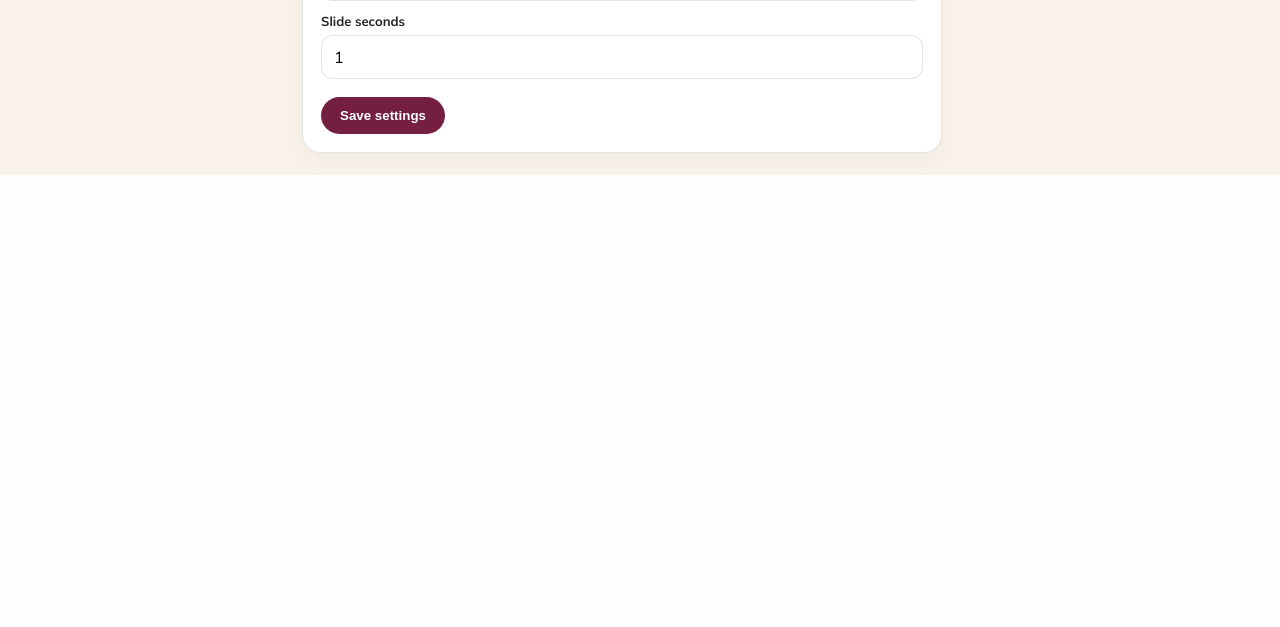
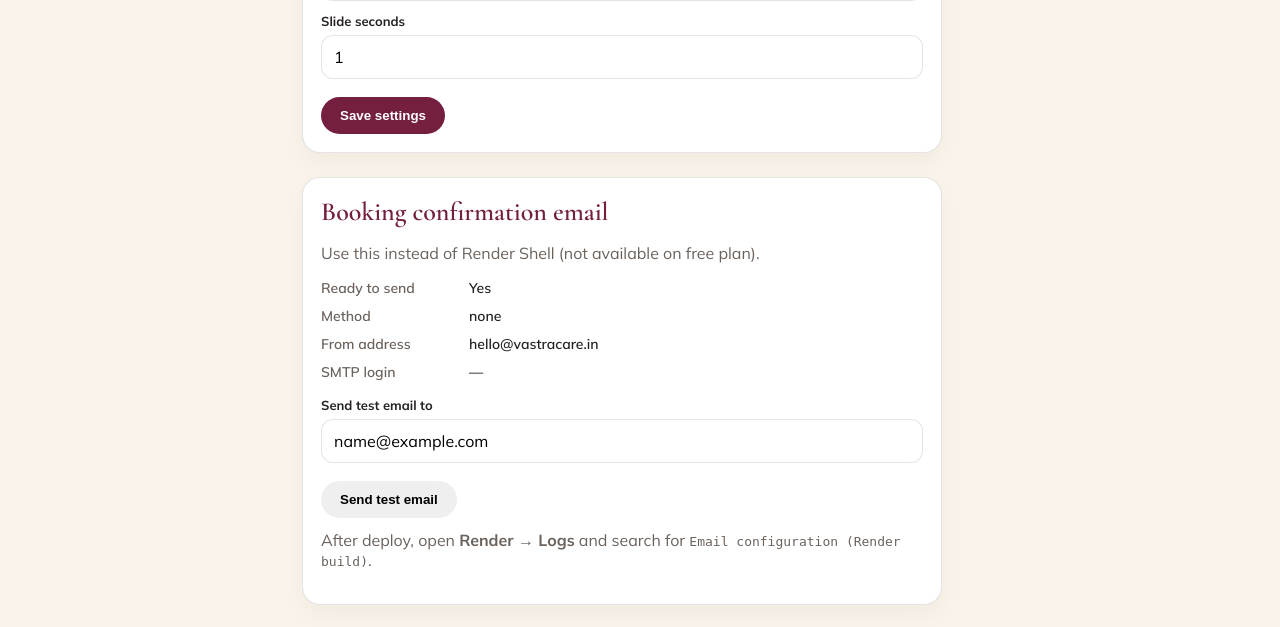
Before and after one commit to Poonghuzhali/fabric_care, a Django app: page /portal/settings/ in a window 1280 px wide. Shown: the part 827-1454 px from the top of the page. Before the commit the page ends 1002 px from the top, so only its background shows below. Run offline with Django 4.2, Linux system fonts and the light colour scheme; a user stored in the database is signed in; tables that the repository leaves empty hold one stand-in row (values such as "Sample post").

Commit message:
Add portal and build-log email tests without Render Shell.
Staff settings can send Brevo test mail; deploy logs report email config status.

```diff
--- /dev/null
+++ b/care/email_status.py
@@ -0,0 +1,25 @@
+from django.conf import settings
+
+from care.brevo_mail import get_brevo_api_key
+from care.mail import email_delivery_enabled
+
+
+def email_config_summary():
+    api_key = get_brevo_api_key()
+    smtp_user = (getattr(settings, "EMAIL_HOST_USER", "") or "").strip()
+    from_email = (getattr(settings, "DEFAULT_FROM_EMAIL", "") or "").strip()
+    if api_key:
+        method = "brevo_api"
+    elif getattr(settings, "EMAIL_CONFIGURED", False):
+        method = "smtp"
+    else:
+        method = "none"
+    return {
+        "delivery_enabled": email_delivery_enabled(),
+        "method": method,
+        "brevo_api_configured": bool(api_key),
+        "smtp_host": getattr(settings, "EMAIL_HOST", "") or "—",
+        "smtp_user": smtp_user or "—",
+        "from_email": from_email or "—",
+        "from_email_ok": bool(from_email) and not from_email.lower().endswith("@smtp-brevo.com"),
+    }
--- a/care/mail.py
+++ b/care/mail.py
@@ -1,7 +1,7 @@
 import logging
 
 from django.conf import settings
-from django.core.mail import EmailMultiAlternatives
+from django.core.mail import EmailMultiAlternatives, send_mail
 from django.template.loader import render_to_string
 
 from care.brevo_mail import get_brevo_api_key, send_transactional_email
@@ -98,3 +98,31 @@ def send_booking_confirmation(booking, site=None):
     message.attach_alternative(html_body, "text/html")
     message.send(fail_silently=False)
     logger.info("Booking confirmation email sent to %s (booking #%s)", booking.email, booking.pk)
+
+
+def send_test_email_message(*, recipient, site=None):
+    """Send a plain test message using the same Brevo API / SMTP path as booking mail."""
+    if not email_delivery_enabled():
+        raise RuntimeError("Email is not configured on this server.")
+    from_email, _reply_to = _smtp_from_email(site)
+    brand = site.brand_name if site and site.brand_name else "Vastra Care"
+    subject = f"{brand} — test email"
+    text_body = "If you received this, booking confirmation emails are configured correctly."
+    if get_brevo_api_key():
+        send_transactional_email(
+            sender_email=from_email,
+            sender_name=brand,
+            to_email=recipient,
+            to_name=recipient,
+            subject=subject,
+            text_body=text_body,
+            html_body=f"<p>{text_body}</p>",
+        )
+        return
+    send_mail(
+        subject=subject,
+        message=text_body,
+        from_email=from_email,
+        recipient_list=[recipient],
+        fail_silently=False,
+    )
--- a/portal/views.py
+++ b/portal/views.py
@@ -8,6 +8,8 @@ from django.shortcuts import get_object_or_404, redirect, render
 from django.views.decorators.csrf import ensure_csrf_cookie
 from django.views.decorators.http import require_http_methods, require_POST
 
+from care.email_status import email_config_summary
+from care.mail import email_delivery_enabled, send_test_email_message
 from care.models import Booking, ContactMessage, Service, SiteSetting
 
 from .context import BUCKET_LABELS, booking_bucket, dashboard_stats, portal_context
@@ -326,10 +328,28 @@ def settings_view(request):
     if site is None:
         raise Http404("Site settings are not configured yet.")
     form = SiteSettingForm(request.POST or None, instance=site)
+    if request.method == "POST" and request.POST.get("action") == "test_email":
+        recipient = (request.POST.get("test_recipient") or request.user.email or "").strip()
+        if not recipient:
+            messages.error(request, "Enter an email address for the test.")
+        elif not email_delivery_enabled():
+            messages.error(
+                request,
+                "Email is not configured on the server. Set BREVO_API_KEY or Brevo SMTP vars in Render Environment.",
+            )
+        else:
+            try:
+                send_test_email_message(recipient=recipient, site=site)
+                messages.success(request, f"Test email sent to {recipient}. Check inbox and spam.")
+            except Exception as exc:
+                messages.error(request, f"Test email failed: {exc}")
+        return redirect("portal:settings")
     if request.method == "POST" and form.is_valid():
         form.save()
+        messages.success(request, "Site settings saved.")
         return redirect("portal:settings")
     ctx = portal_context(request, "Settings", "settings")
     ctx["form"] = form
     ctx["site"] = site
+    ctx["email_status"] = email_config_summary()
     return render(request, "portal/settings.html", ctx)
--- a/static/css/portal.css
+++ b/static/css/portal.css
@@ -751,3 +751,27 @@ a { color: inherit; text-decoration: none; }
   .portal-profile__meta { display: none; }
   .portal-grid-2 { grid-template-columns: 1fr; }
 }
+
+.portal-kv {
+  display: grid;
+  gap: 10px;
+  margin: 12px 0 0;
+}
+
+.portal-kv div {
+  display: grid;
+  grid-template-columns: 140px 1fr;
+  gap: 8px;
+  font-size: 14px;
+}
+
+.portal-kv dt {
+  margin: 0;
+  color: var(--muted);
+  font-weight: 600;
+}
+
+.portal-kv dd {
+  margin: 0;
+  font-weight: 600;
+}
--- a/templates/portal/settings.html
+++ b/templates/portal/settings.html
@@ -17,4 +17,30 @@
     </div>
   </form>
 </section>
+
+<section class="portal-panel portal-panel--narrow" style="margin-top:24px">
+  <h2 class="portal-panel__title">Booking confirmation email</h2>
+  <p class="portal-muted">Use this instead of Render Shell (not available on free plan).</p>
+  <dl class="portal-kv">
+    <div><dt>Ready to send</dt><dd>{% if email_status.delivery_enabled %}Yes{% else %}No — fix Render env vars{% endif %}</dd></div>
+    <div><dt>Method</dt><dd>{{ email_status.method }}</dd></div>
+    <div><dt>From address</dt><dd>{{ email_status.from_email }}</dd></div>
+    <div><dt>SMTP login</dt><dd>{{ email_status.smtp_user }}</dd></div>
+  </dl>
+  {% if not email_status.from_email_ok %}
+  <p class="portal-login-error" role="alert">Set <strong>DEFAULT_FROM_EMAIL</strong> on Render to a verified Brevo sender (not @smtp-brevo.com).</p>
+  {% endif %}
+  <form method="post" class="portal-form" style="margin-top:16px">
+    {% csrf_token %}
+    <input type="hidden" name="action" value="test_email">
+    <div class="portal-field">
+      <label for="test-recipient">Send test email to</label>
+      <input id="test-recipient" class="portal-input" type="email" name="test_recipient" required placeholder="you@gmail.com" value="{{ request.user.email }}">
+    </div>
+    <div class="portal-form__actions">
+      <button type="submit" class="portal-btn portal-btn--line">Send test email</button>
+    </div>
+  </form>
+  <p class="portal-muted" style="margin-top:12px">After deploy, open <strong>Render → Logs</strong> and search for <code>Email configuration (Render build)</code>.</p>
+</section>
 {% endblock %}
```
Also changed, not shown: care/management/commands/report_email_config.py (added, +31 -0 lines), care/management/commands/send_test_email.py (+6 -10 lines), README.md, 1 other file.
